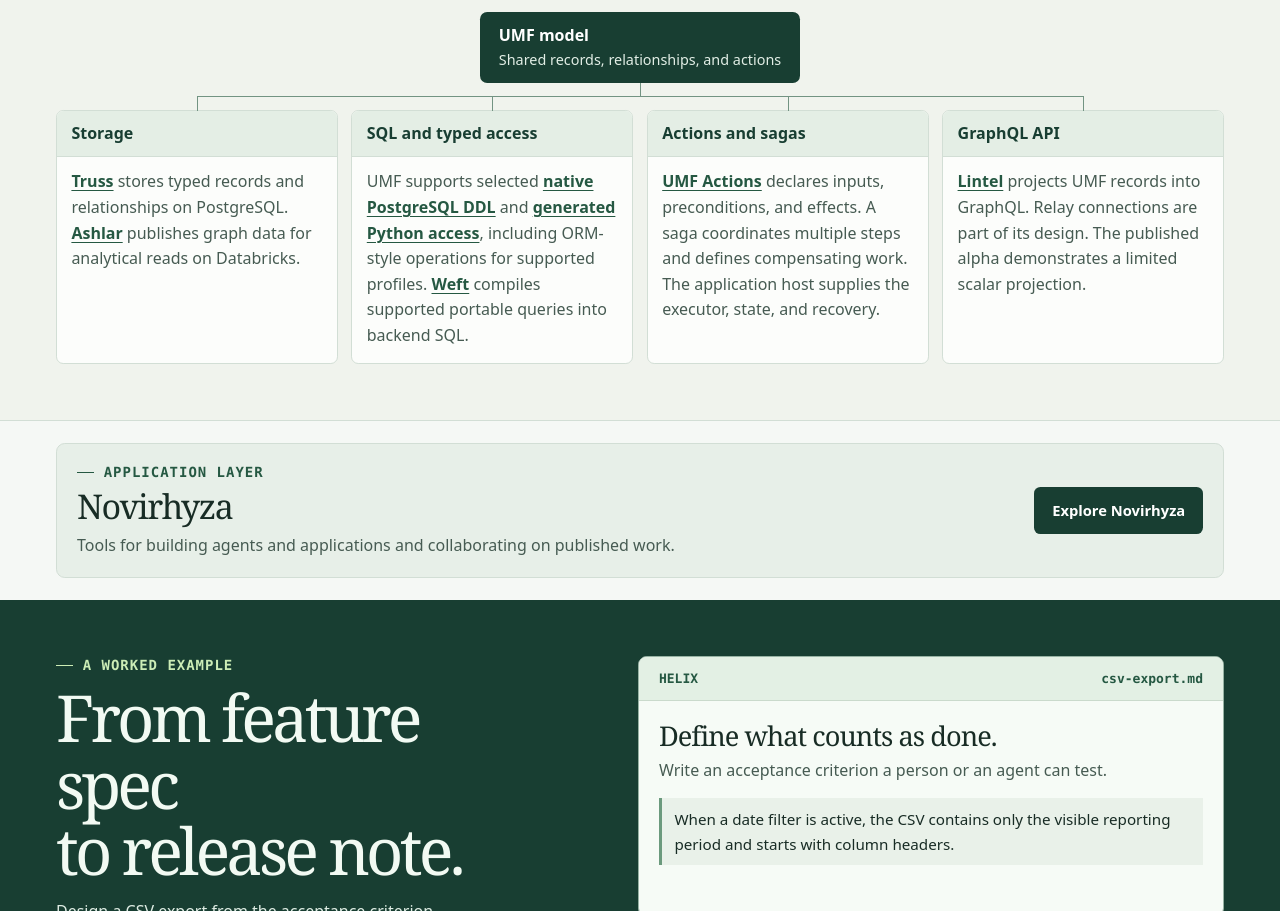
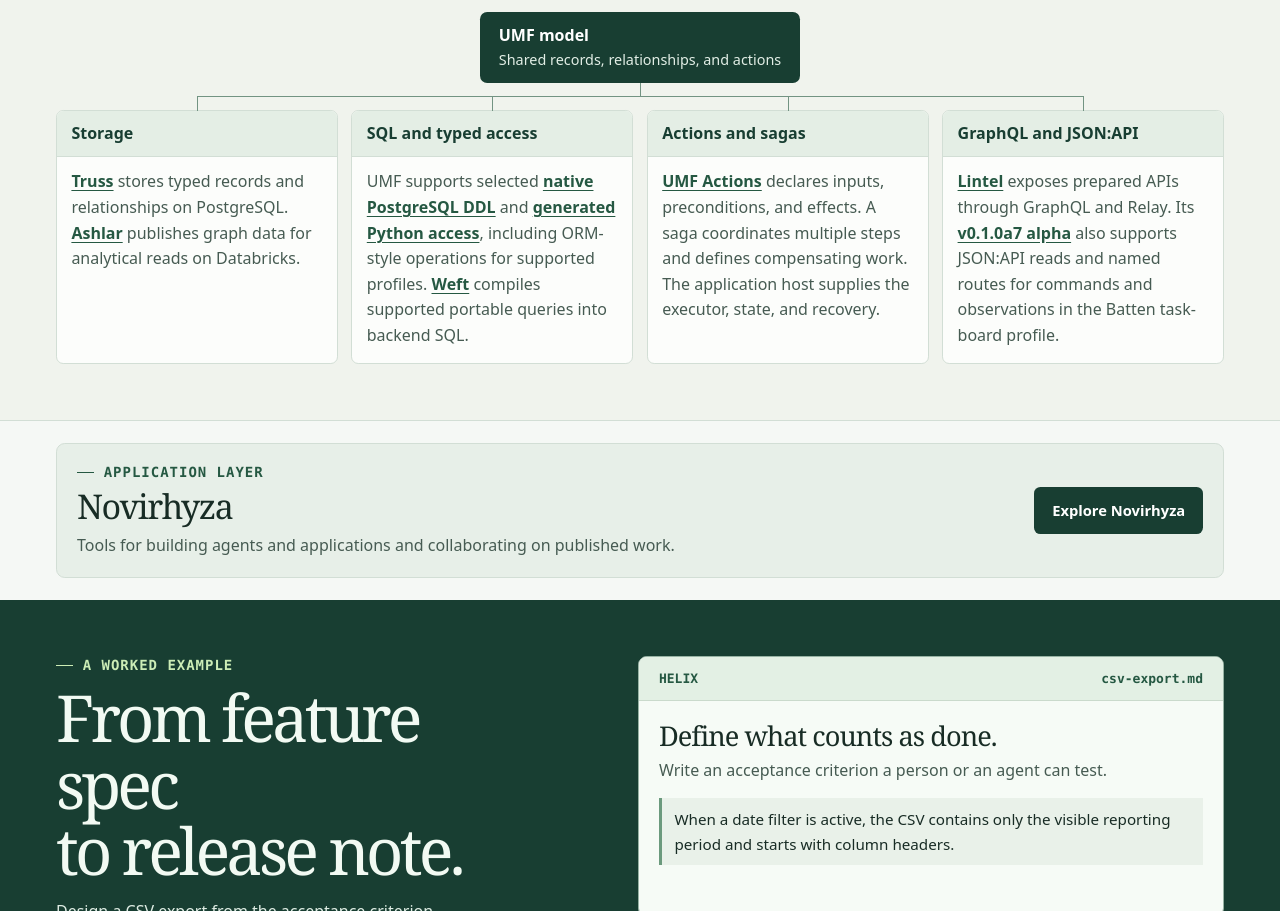
Before and after one commit to DocumentDrivenDX/DocumentDrivenDX.github.io, a plain HTML site: page index.html in a window 1280 px wide. Shown: the part 1351-2262 px from the top of the page. Drawn offline with Linux system fonts and the light colour scheme.

Commit message:
Document Lintel JSON:API support

```diff
--- a/index.html
+++ b/index.html
@@ -119,8 +119,8 @@
               <dd><a href="https://documentdrivendx.github.io/umf/actions/">UMF Actions</a> declares inputs, preconditions, and effects. A saga coordinates multiple steps and defines compensating work. The application host supplies the executor, state, and recovery.</dd>
             </div>
             <div>
-              <dt><a class="workflow-link umf-node" href="#api-panel">GraphQL API</a></dt>
-              <dd><a href="https://github.com/DocumentDrivenDX/lintel">Lintel</a> projects UMF records into GraphQL. Relay connections are part of its design. The published alpha demonstrates a limited scalar projection.</dd>
+              <dt><a class="workflow-link umf-node" href="#api-panel">GraphQL and JSON:API</a></dt>
+              <dd><a href="https://github.com/DocumentDrivenDX/lintel">Lintel</a> exposes prepared APIs through GraphQL and Relay. Its <a href="https://github.com/DocumentDrivenDX/lintel/releases/tag/v0.1.0a7">v0.1.0a7 alpha</a> also supports JSON:API reads and named routes for commands and observations in the Batten task-board profile.</dd>
             </div>
           </dl>
         </figure>
@@ -180,10 +180,10 @@
             </div>
           </article>
           <article class="workflow-panel" id="api-panel" data-label="API">
-            <div class="panel-heading"><span>LINTEL</span><span>GraphQL API design</span></div>
+            <div class="panel-heading"><span>LINTEL</span><span>GraphQL and JSON:API design</span></div>
             <div class="panel-body">
               <h3>Expose the export job to the client.</h3>
-              <p>Design a GraphQL job status query and a Relay connection for export history around the UMF records. The application handles export requests and authorizes downloads.</p>
+              <p>Design a GraphQL job-status query and a Relay connection for export history. An HTTP client could use a JSON:API resource for job status and a collection for history. The application handles export requests and authorizes downloads.</p>
               <blockquote>Show the job’s state and date range. Offer the CSV download once the job is ready and the requester has access.</blockquote>
             </div>
           </article>
```
